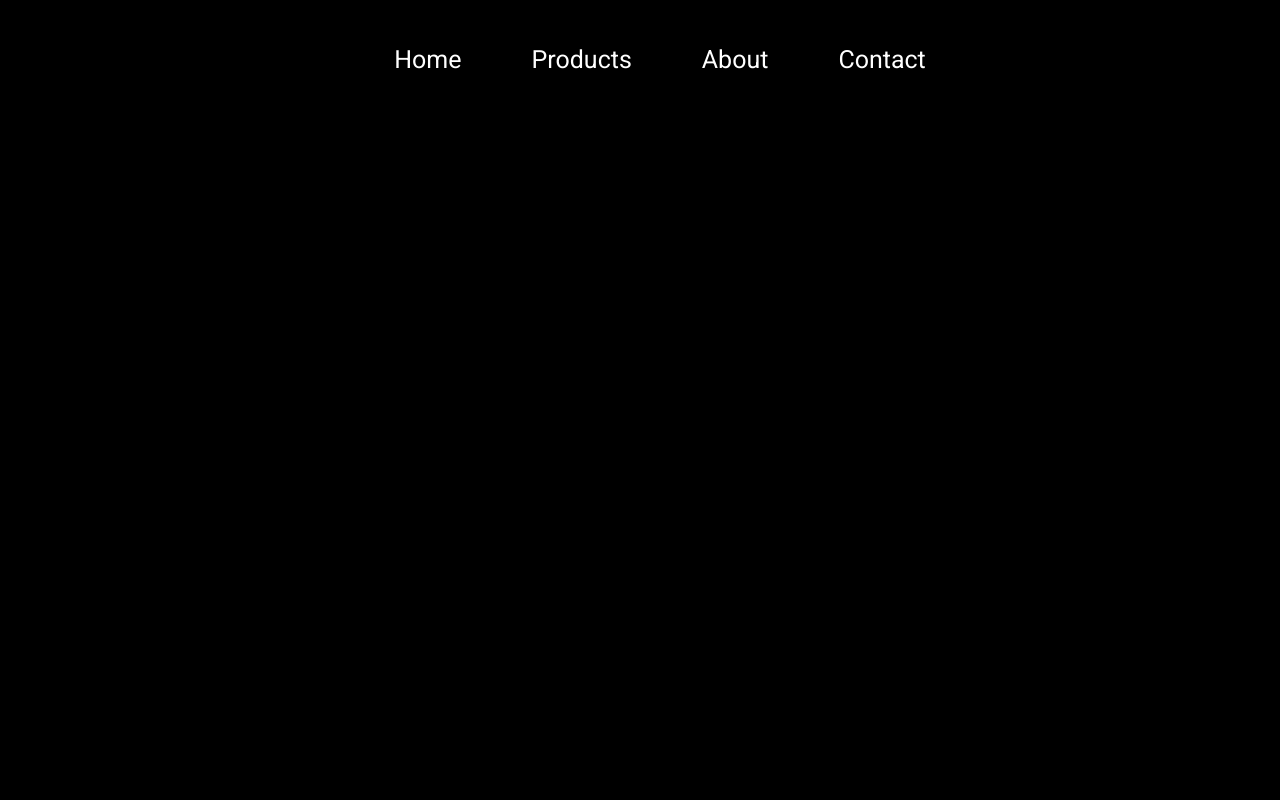
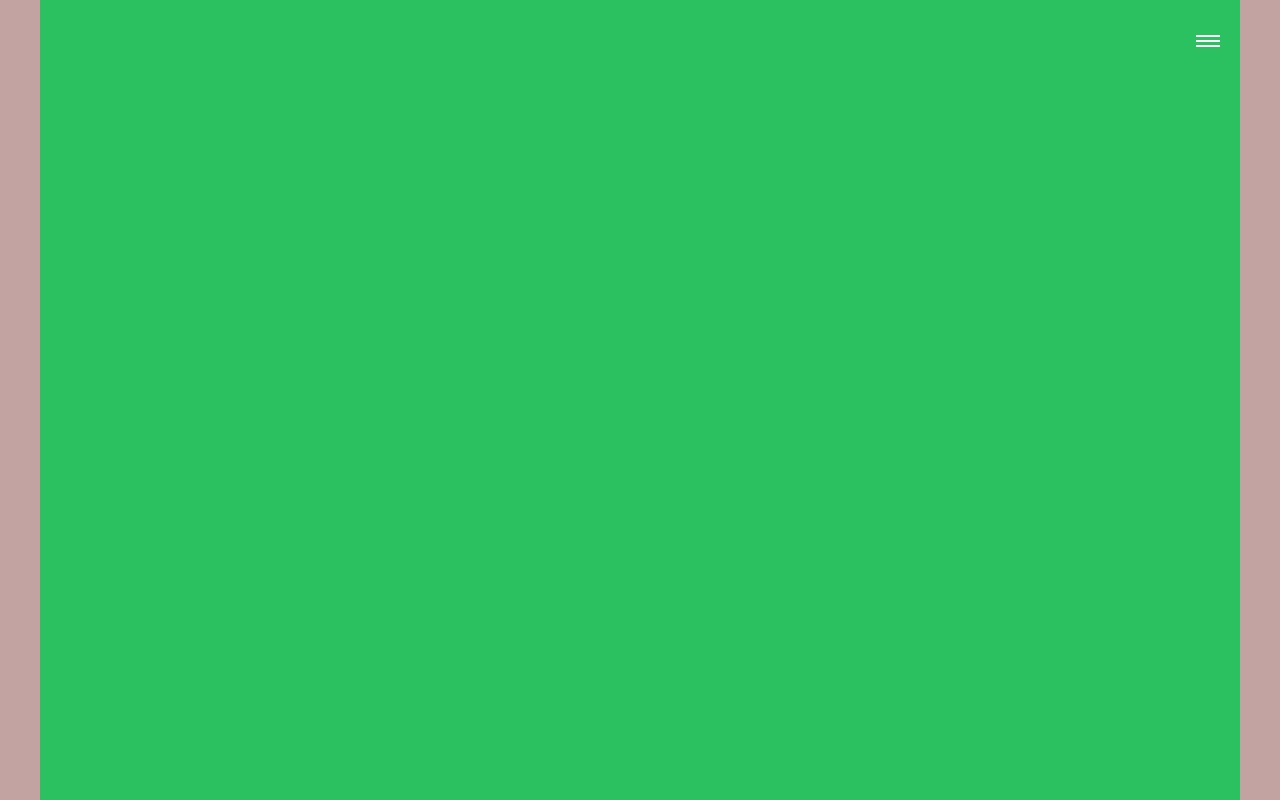
Before and after one commit to milapawlus/responsive-nav, a plain HTML site: page index.html in a window 1280 px wide. Drawn offline with Linux system fonts and the light colour scheme.

Commit message:
Added burger icon

```diff
--- a/index.html
+++ b/index.html
@@ -16,6 +16,8 @@
 </head>
 <body>
     <div class="container">
+        <input class="burger-menu" type="checkbox" id="burger">
+        <label class="burger" for="burger"><span class="burger-line"></span></label>
         <nav class="nav">
             <ul>
                 <li><a href="#">Home</a></li>
--- a/styles/_nav.scss
+++ b/styles/_nav.scss
@@ -1,6 +1,7 @@
 .container {
     width: 1200px;
     height: 100%;
+    background-color: rgb(44, 193, 96);
 }
 
 .nav {
@@ -9,6 +10,7 @@
     align-items: center;
     width: 100%;
     height: 15%;
+    overflow: hidden;
 
     & ul {
         display: flex;
@@ -33,3 +35,45 @@
         color: red;
     }
 }
+
+.nav {
+    max-height: 0;
+    transition: max-height 0.3s ease-in-out;
+}
+
+.burger {
+    cursor: pointer;
+    float: right;
+    padding: 40px 20px;
+
+    &-line {
+        display: block;
+        position: relative;
+        background-color: white;
+        height: 2px;
+        width: 24px;
+    }
+
+    &-line::before,
+    &-line::after {
+        display: block;
+        position: absolute;
+        background-color: white;
+        content: '';
+        height: 100%;
+        width: 100%;
+        transition: all 0.2s ease-in-out;
+    }
+
+    &-line::before {
+        top: 5px;
+    }
+
+    &-line::after {
+        top: -5px;
+    }
+}
+
+.burger-menu {
+    display:none;
+}
--- a/styles/index.scss
+++ b/styles/index.scss
@@ -5,5 +5,5 @@ body {
     justify-content: center;
     width: 100%;
     height: 100vh;
-    background-color: black;
+    background-color: rgb(195, 162, 162);
 }
```
Also changed, not shown: styles/index.css.
